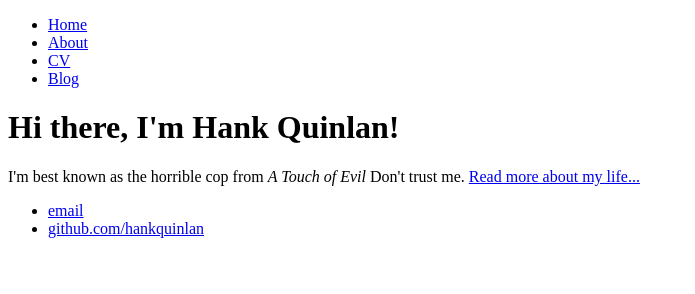
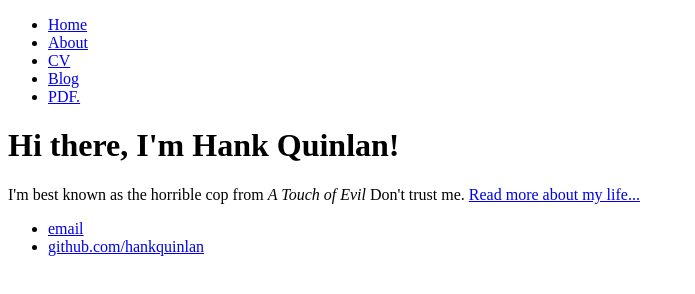
Before and after one commit to BRANGONG/brangong.github.io, a plain HTML site: page index.html in a window 1280 px wide. Shown: the whole page, without its empty margins (0-695 px from the left). Drawn offline with Linux system fonts and the light colour scheme.

Commit message:
Update index.html

```diff
--- a/index.html
+++ b/index.html
@@ -10,6 +10,7 @@
 	        	<li><a href="/about">About</a></li>
         		<li><a href="/cv">CV</a></li>
         		<li><a href="/blog">Blog</a></li>
+			<li><a href="username.github.io/folder/document.pdf" target="_blank">PDF.</a></li>
     		</ul>
 		</nav>
 		<div class="container">
```
